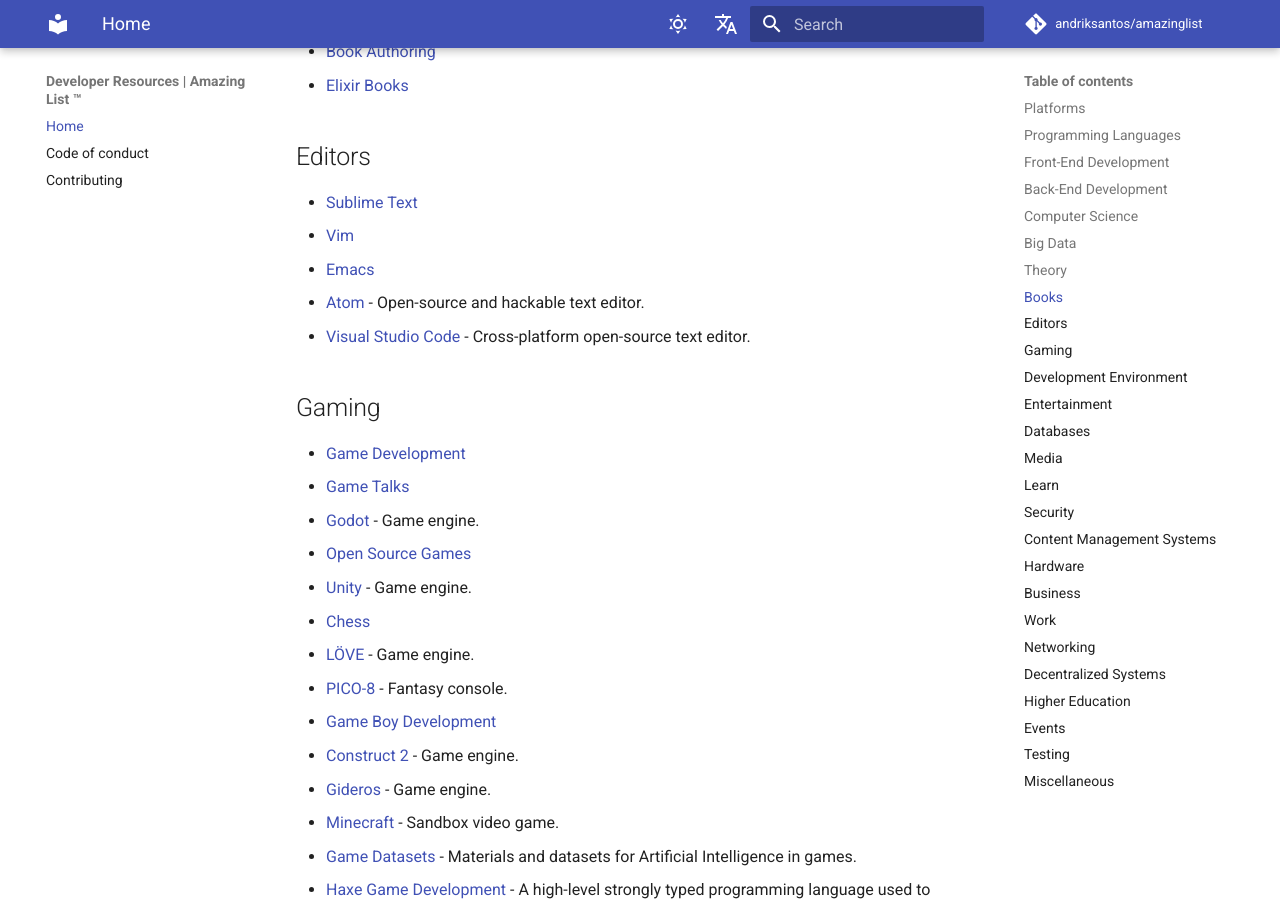
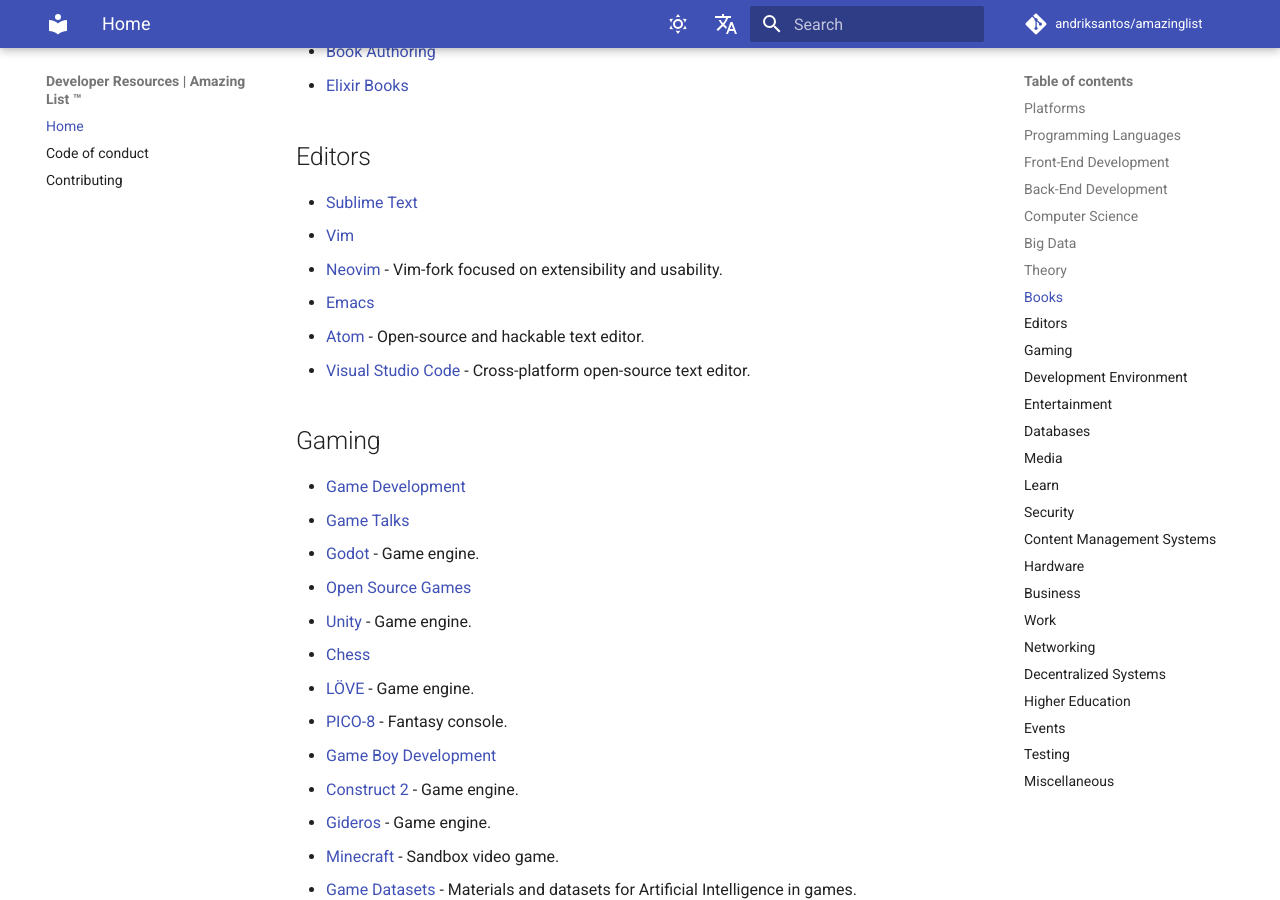
Before and after one commit to andriksantos/keebox, an MkDocs documentation site: the page built from docs/index.md, in a window 1280 px wide and 900 px high, scrolled down 11866 px. Built offline with MkDocs 1.6.1 and Material for MkDocs 9.7.7, drawn with Linux system fonts in a browser that asks for light colours; comment, search, counter and statistics services are not loaded.

Commit message:
update the page well the contend main master

```diff
--- a/docs/index.md
+++ b/docs/index.md
@@ -326,6 +326,7 @@
 
 - [Sublime Text](https://github.com/dreikanter/sublime-bookmarks#readme)
 - [Vim](https://github.com/mhinz/vim-galore#readme)
+- [Neovim](https://github.com/rockerBOO/awesome-neovim#readme) - Vim-fork focused on extensibility and usability.
 - [Emacs](https://github.com/emacs-tw/awesome-emacs#readme)
 - [Atom](https://github.com/mehcode/awesome-atom#readme) - Open-source and hackable text editor.
 - [Visual Studio Code](https://github.com/viatsko/awesome-vscode#readme) - Cross-platform open-source text editor.
```
Also changed, not shown: site/index.html, site/search/search_index.json, site/sitemap.xml, 1 other file.
